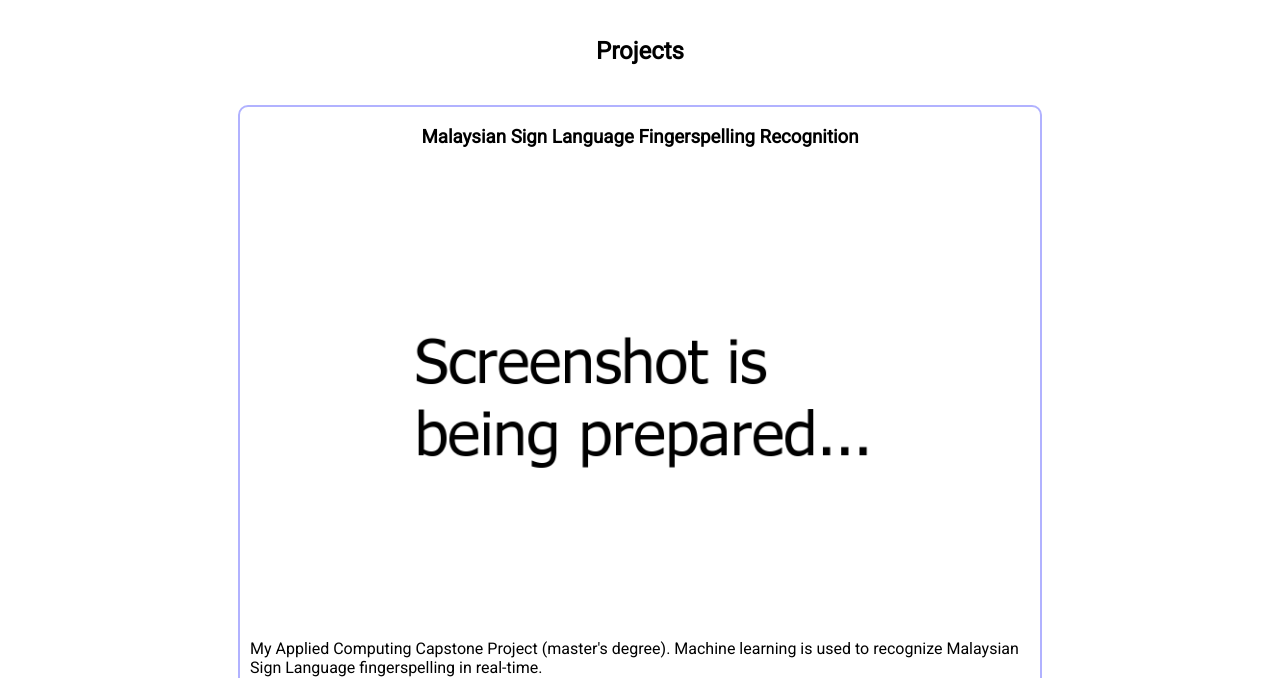
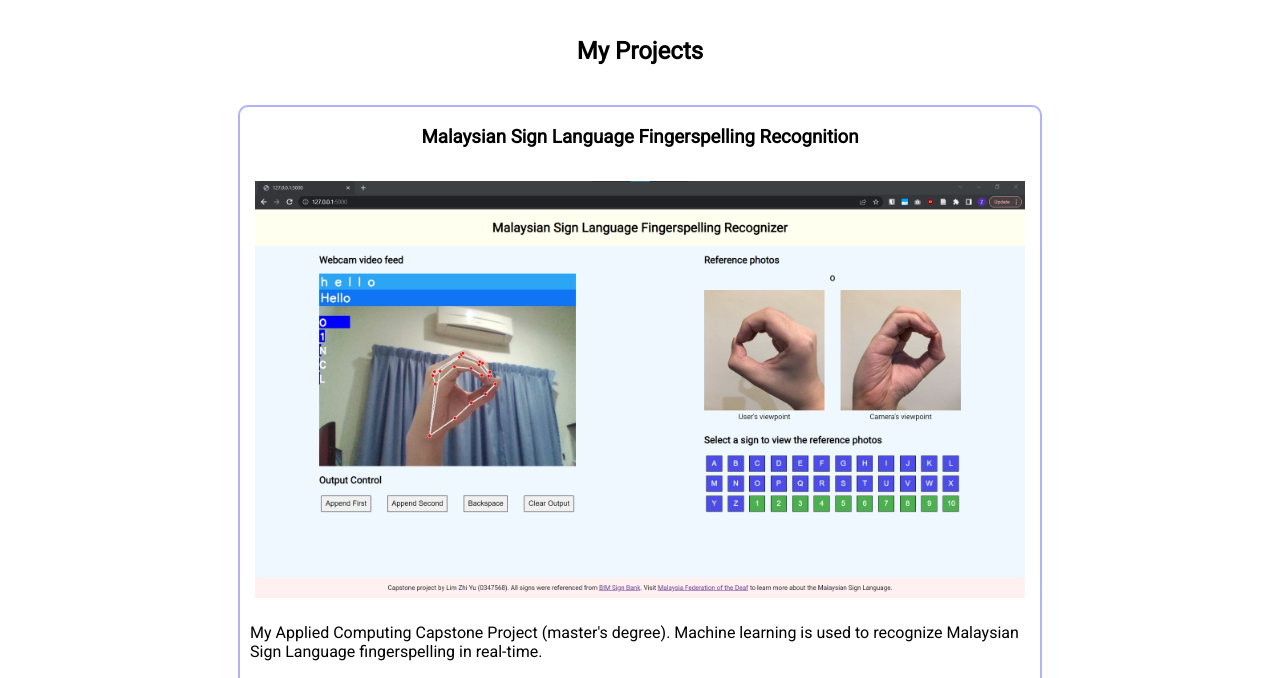
Before and after one commit to lim-zhiyu/lim-zhiyu.github.io, a plain HTML site: page index.html in a window 1280 px wide. Shown: the part 83-761 px from the top of the page. Drawn offline with Linux system fonts and the light colour scheme.

Commit message:
Add project photo

```diff
--- a/index.html
+++ b/index.html
@@ -20,11 +20,11 @@
         </header>
 
         <main>
-            <h2>Projects</h2>
+            <h2>My Projects</h2>
             <section class="projects-container">
                 <section class="project-container">
                     <h3>Malaysian Sign Language Fingerspelling Recognition</h3>
-                    <img src="img/project-images/placeholder.png" alt="Project Image">
+                    <img src="img/project-images/msl.png" alt="Project Image">
                     <p class="project-description">My Applied Computing Capstone Project (master's degree). Machine learning is used to recognize Malaysian Sign Language fingerspelling in real-time.</p>
                     <p class="project-link"><a href="https://github.com/lim-zhiyu/MSL-Fingerspelling-Recognition-System">GitHub Repository</a></p>
                     <section class="project-technologies">Technologies used: Python, HTML, CSS, JavaScript, OpenCV, MediaPipe, TensorFlow, Flask.</section>
```
Also changed, not shown: img/project-images/msl.png (added).
